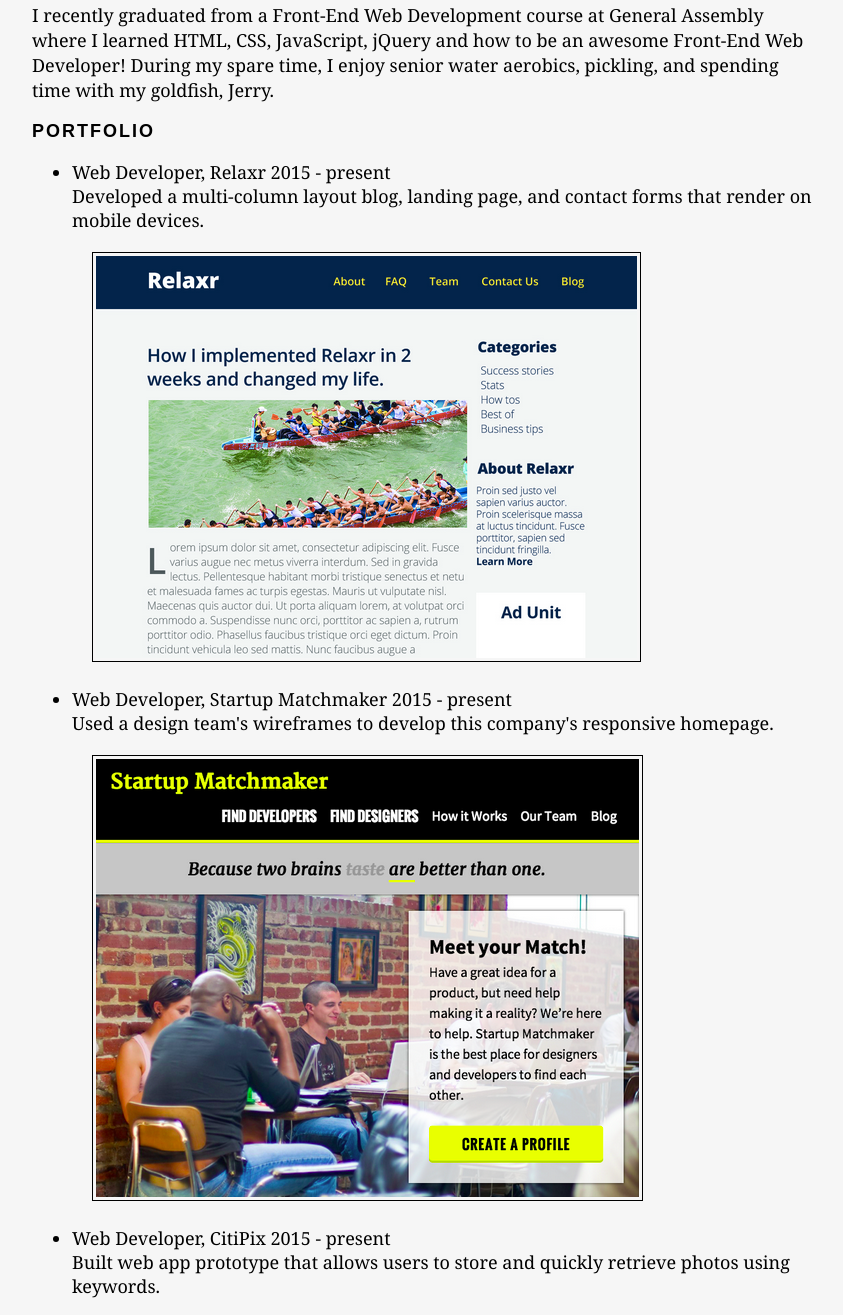
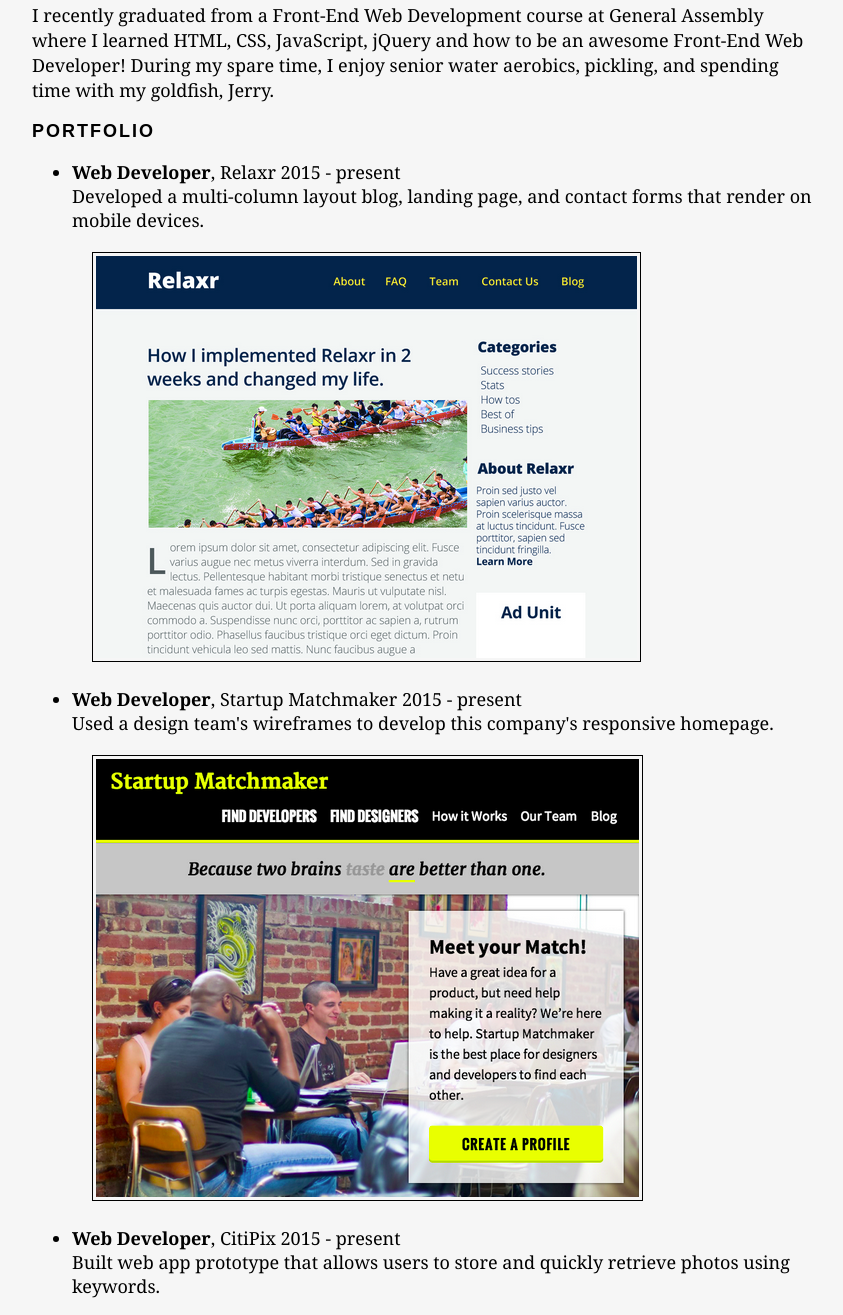
Before and after one commit to gracelouise/online_resume, a plain HTML site: page portfolio.html in a window 1280 px wide. Shown: the part 323-1638 px from the top of the page, without its empty margins (218-1061 px from the left). Drawn offline with Linux system fonts and the light colour scheme.

Commit message:
added bold copy

```diff
--- a/portfolio.html
+++ b/portfolio.html
@@ -21,15 +21,15 @@
 		<h2>PORTFOLIO</h2>
 
 		<ul>
-			<li>Web Developer, Relaxr 2015 - present
+			<li><b>Web Developer</b>, Relaxr 2015 - present
 			<br>Developed a multi-column layout blog, landing page, and contact forms that render on mobile devices.
 			<br><img src="images/relaxr_deliverable.png"/></li>
 
-			<li>Web Developer, Startup Matchmaker 2015 - present
+			<li><b>Web Developer</b>, Startup Matchmaker 2015 - present
 			<br>Used a design team's wireframes to develop this company's responsive homepage.
 			<br><img src="images/startup_matchmaker_deliverable.png"/></li>
 
-			<li>Web Developer, CitiPix 2015 - present
+			<li><b>Web Developer</b>, CitiPix 2015 - present
 			<br>Built web app prototype that allows users to store and quickly retrieve photos using keywords.
 			<br><img src="images/citipix_deliverable.png"/></li>
 		</ul>
```
